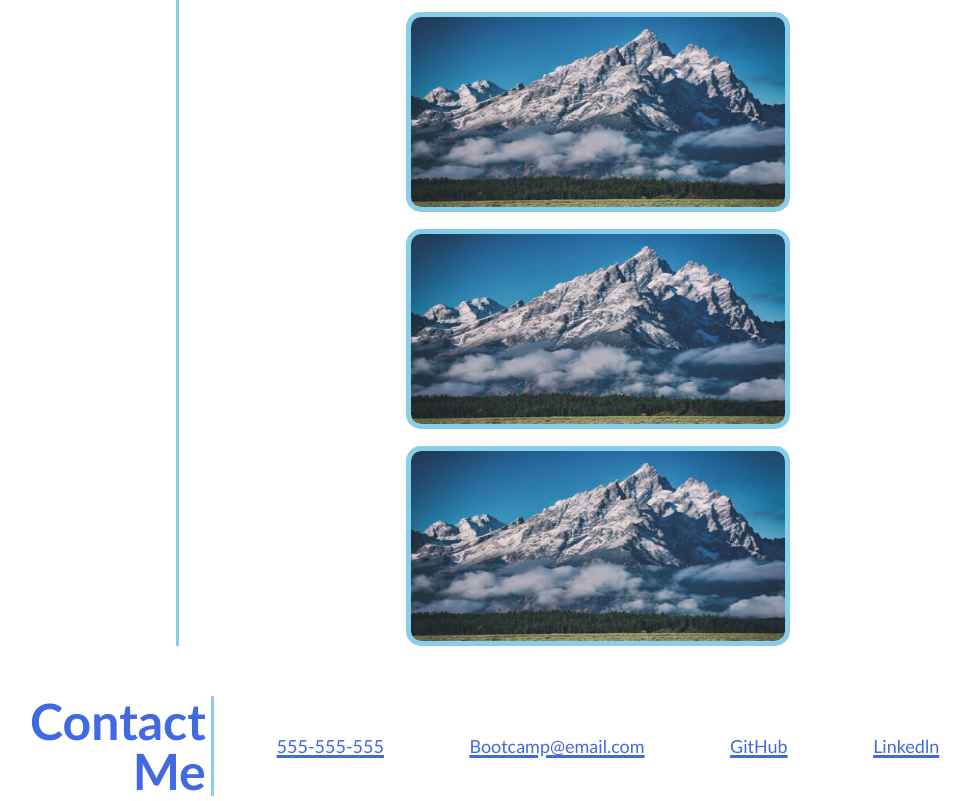
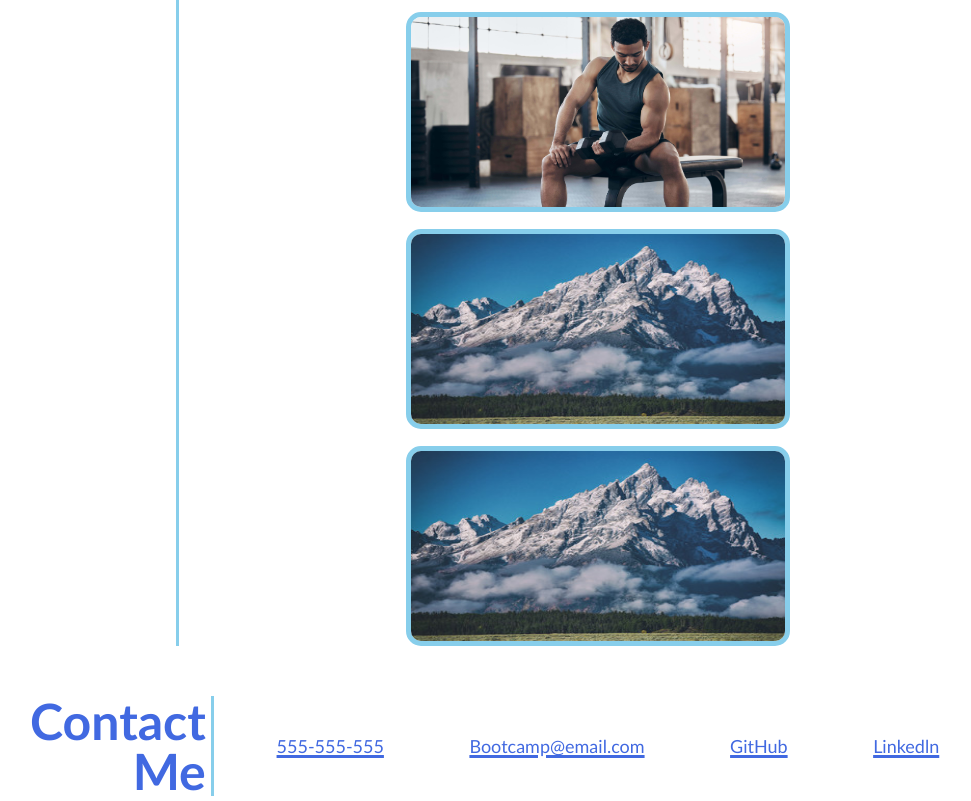
Before and after one commit to Jaek23/Portfolio, a plain HTML site: page index.html in a window 1280 px wide. Shown: the part 1037-1838 px from the top of the page, without its empty margins (134-1105 px from the left). Drawn offline with Linux system fonts and the light colour scheme.

Commit message:
added project 2

```diff
--- a/index.html
+++ b/index.html
@@ -41,7 +41,7 @@
             <div class="main-images">
                 <a href="https://github.com/Jaek23"><img id="image-1" src="assets/github.png" alt=""></a>
                 <a href="https://devonmcfarlen.github.io/DallasMavericksPlayerStats/"><img src="assets/Mavslogo.jpg" alt=""></a>
-                <a href="#"><img src="assets/mountains.jpg" alt=""></a>
+                <a href="https://my-workouts-c1e5314d5b06.herokuapp.com/login"><img src="assets/myworkout.jpg" alt=""></a>
                 <a href="#"><img src="assets/mountains.jpg" alt=""></a>
                 <img src="assets/mountains.jpg" alt="">
             </div>
```
Also changed, not shown: assets/myworkout.jpg (added).
